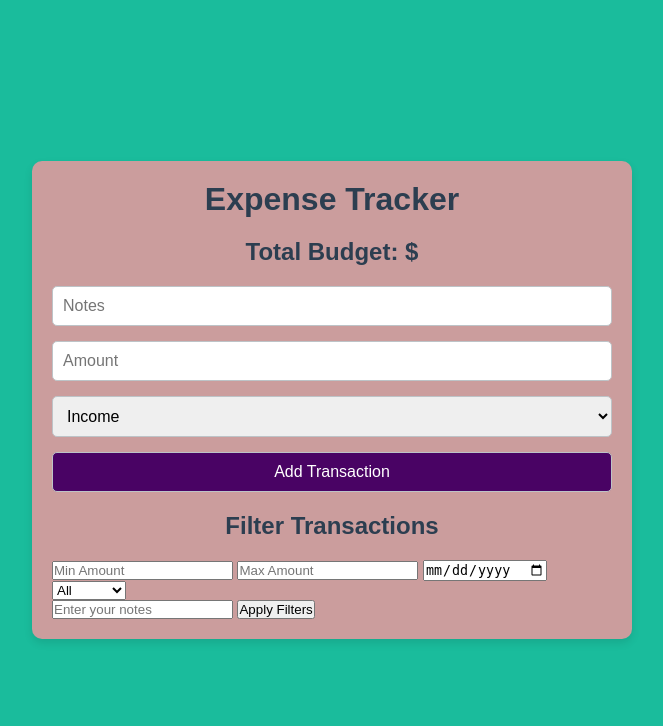
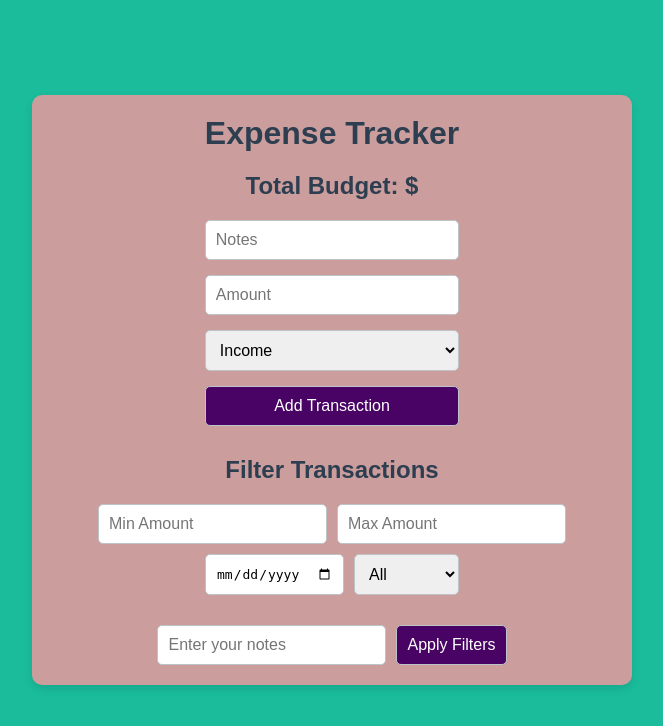
Before and after one commit to omar-albarakeh/-database-Expenses-Tracker, a PHP site: page / in a window 1280 px wide. Shown: the top 726 px of the page, without its empty margins (293-956 px from the left). Run offline with PHP 8.4, Linux system fonts and the light colour scheme.

Commit message:
card part-2 css updated

```diff
--- a/index.html
+++ b/index.html
@@ -34,10 +34,8 @@
                 </select>
             </div>
         </div>
-        <div class="filter-list">
             <input type="text" id="filter-notes" placeholder="Enter your notes">
             <button id="apply-filters" type="button">Apply Filters</button>
-        </div>
     </div>
           <div id="transactions-list" class="list"></div>
           <script src="script.js"></script>
--- a/styles/style.css
+++ b/styles/style.css
@@ -44,12 +44,27 @@ h1, h2 {
     border: 1px solid #bdc3c7;
 }
 
-.transactions button {
+.card button {
     background-color: #490364;
     color: white;
     cursor: pointer;
 }
 
-.transactions button:hover {
+.card button:hover {
     background-color: #9b59b6;
 }
+
+.form-input, .card{
+    display: flex;
+    gap: 10px;
+    flex-wrap: wrap;
+    justify-content: center;
+    margin-bottom: 20px;
+}
+.form-input select,.card input,
+ .card button {
+    padding: 10px;
+    border: 1px solid #bdc3c7;
+    border-radius: 5px;
+    font-size: 1em;
+}
```
